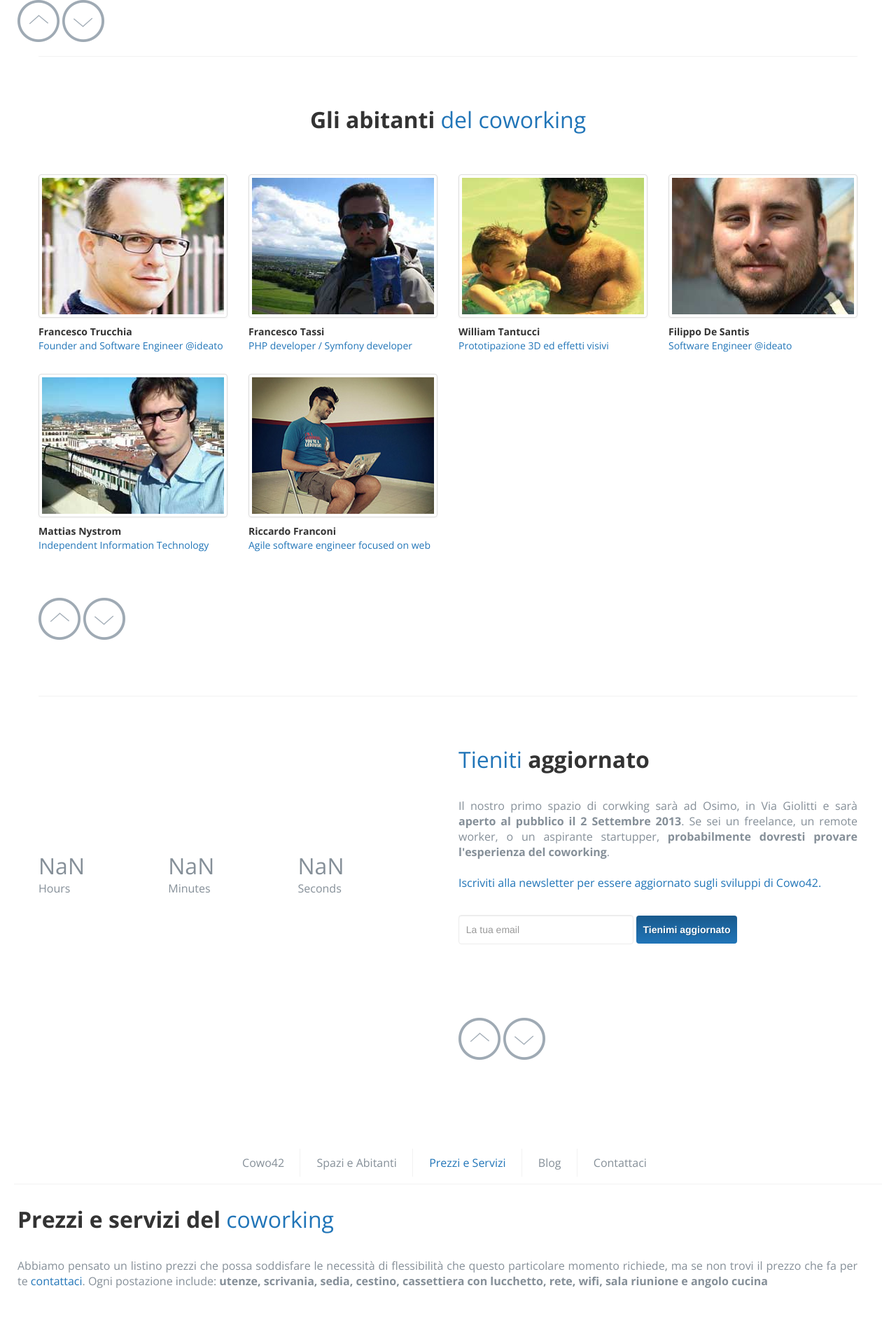
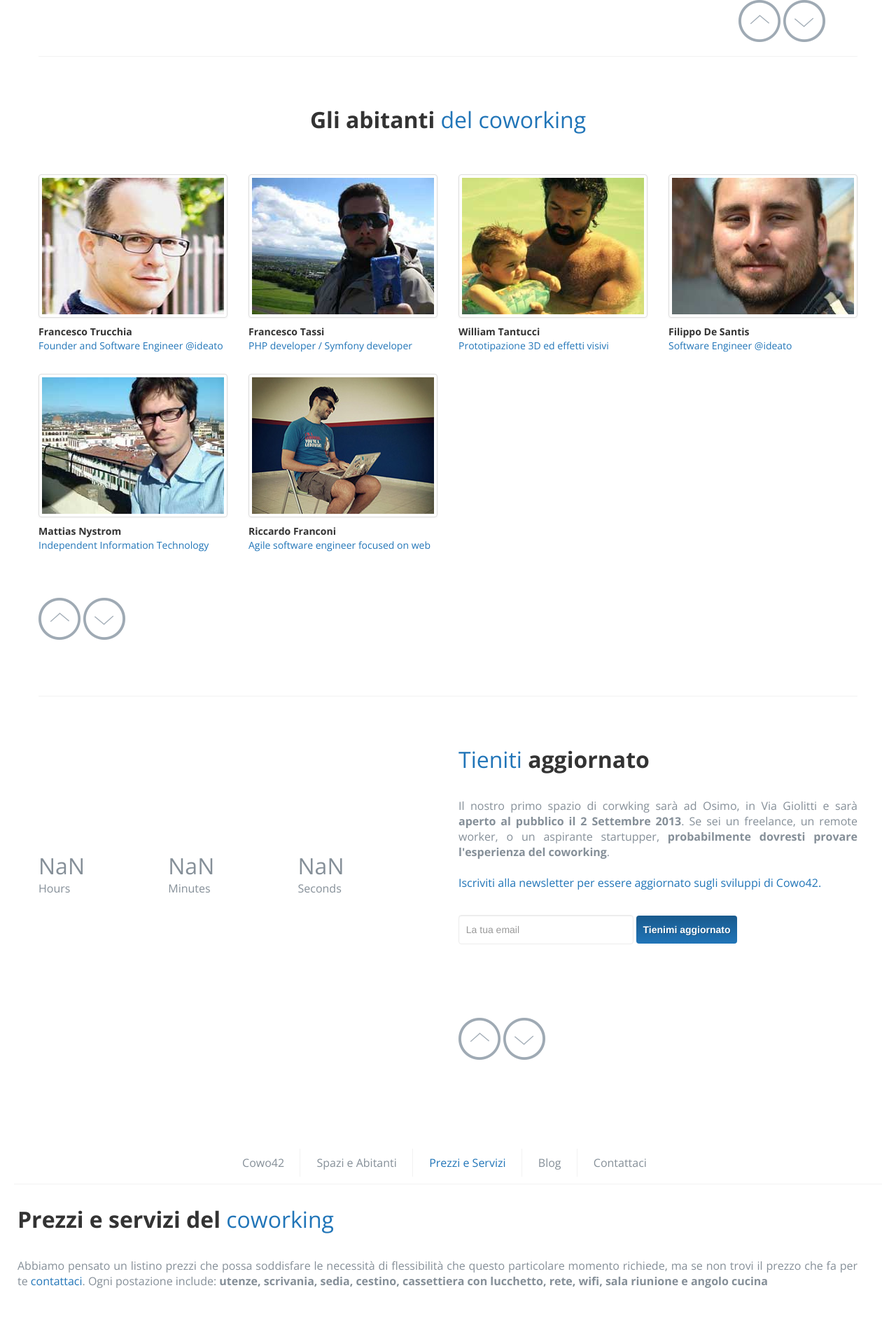
Before and after one commit to Cowo42/cowo42.github.io, a Jekyll site: the page built from index.html, in a window 1280 px wide. Shown: the part 3483-5383 px from the top of the page at 70% size. Built offline with Jekyll 4.4.1, drawn with Linux system fonts in a browser that asks for light colours; comment, search, counter and statistics services are not loaded.

Commit message:
Modificate frecce scorrimento pagina

```diff
--- a/index.html
+++ b/index.html
@@ -164,7 +164,7 @@
 
             <div id="map_canvas"></div>
 
-            {% include prevNext.html prev="feat3" next="coworkers" %}
+            <div class="offset10">{% include prevNext.html prev="feat3" next="coworkers" %}</div>
 
         </div>
         <div class="separator"></div>
@@ -189,7 +189,7 @@
                     <br/>
                     {% include mailchimp.html %}
                 </p>
-                {% include prevNext.html prev="cowo" next="listino" %}
+                {% include prevNext.html prev="coworkers" next="listino" %}
             </div>
         </div>
     </div>
@@ -232,9 +232,9 @@
             <div class="span3 offset1 price-box img-circle">
                 <div class="price"><span>10 Giornate</span> 120€</div>
             </div>
+        </div>
 
-
-        </div>
+        {% include prevNext.html prev="opening" next="sponsor" %}
 
         <div class="separator"></div>
         <div class="row margin-10" id="sponsor">
@@ -245,7 +245,7 @@
               <li><a href="http://www.3wd.it" target="_blank"><img src="/img/sponsor/3wd.png" /></a></li>
             </ul>
 
-
+            <div class="offset10">{% include prevNext.html prev="listino" next="sponsor" %}</div>
 
         </div>
     </div>
```
